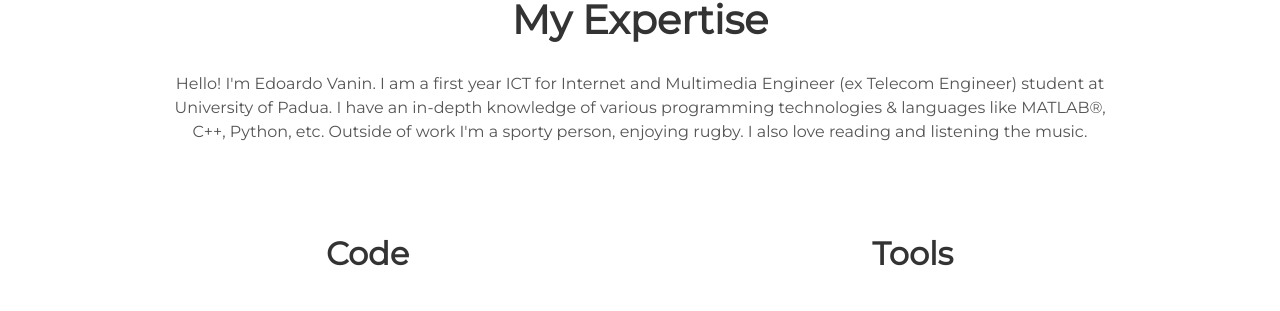
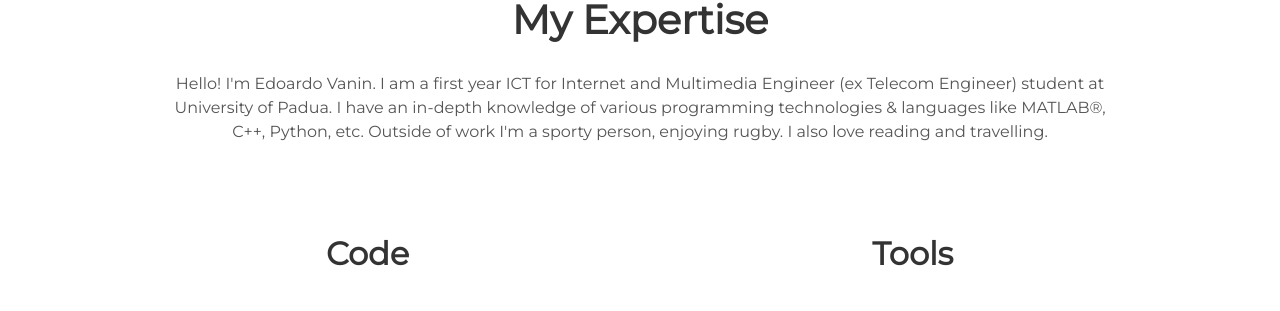
Before and after one commit to Edov95/edov95.github.io, a Jekyll site: the page built from index.html, in a window 1280 px wide and 900 px high, scrolled down 799 px. Shown: the part 186-497 px from the top of the window. Built offline with Jekyll 4.4.1, drawn with Linux system fonts in a browser that asks for light colours.

Commit message:
Changed my short description

```diff
--- a/_config.yml
+++ b/_config.yml
@@ -6,7 +6,7 @@ url: "http://edov95.github.io" # the base hostname & protocol for your site e.g.
 
 # User settings
 username: Edoardo Vanin
-user_description: Hello! I'm Edoardo Vanin. I am a first year ICT for Internet and Multimedia Engineer (ex Telecom Engineer) student at University of Padua. I have an in-depth knowledge of various programming technologies & languages like MATLAB®, C++, Python, etc. Outside of work I'm a sporty person, enjoying rugby. I also love reading and listening the music.
+user_description: Hello! I'm Edoardo Vanin. I am a first year ICT for Internet and Multimedia Engineer (ex Telecom Engineer) student at University of Padua. I have an in-depth knowledge of various programming technologies & languages like MATLAB®, C++, Python, etc. Outside of work I'm a sporty person, enjoying rugby. I also love reading and travelling.
 user_title: Future Telecom Engineer
 email: edoardo.vanin@gmail.com
 github_username:  Edov95
```
